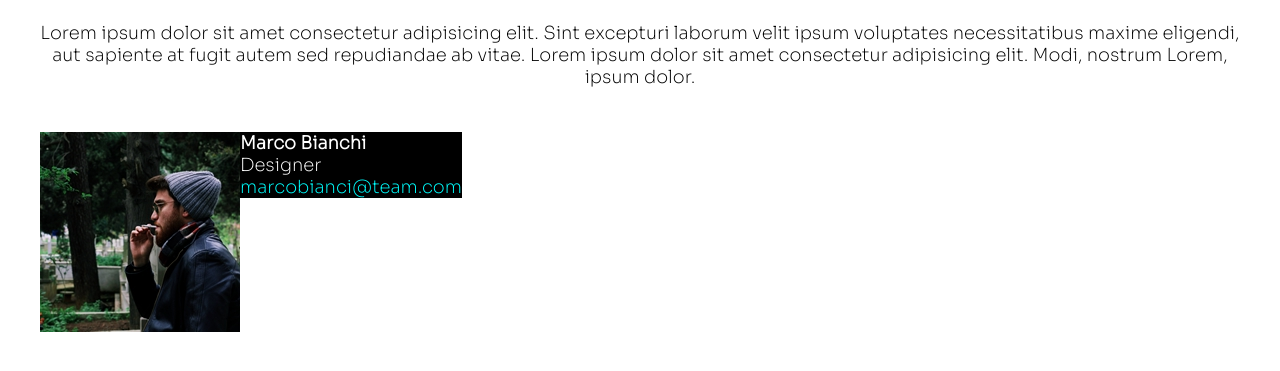
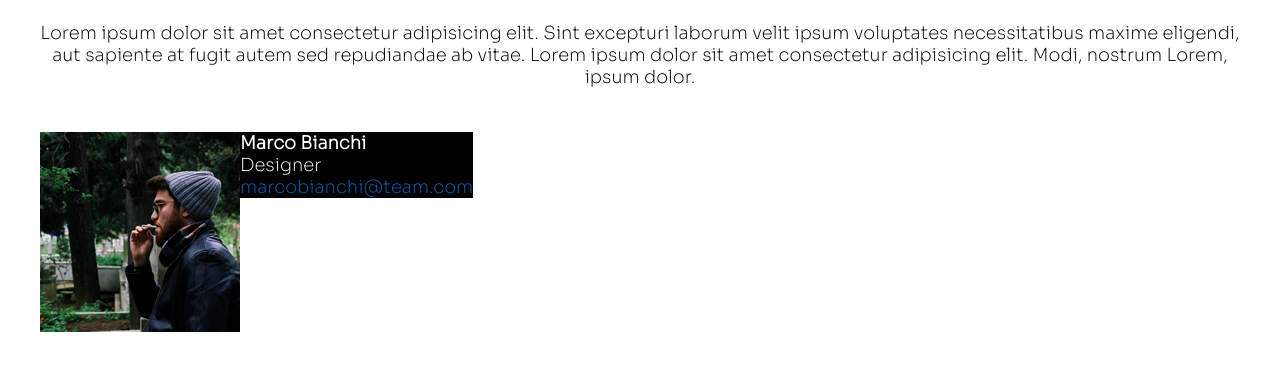
Before and after one commit to Antek93/html-css-float-cards, a plain HTML site: page index.html in a window 1280 px wide. Shown: the part 85-456 px from the top of the page. Drawn offline with Linux system fonts and the light colour scheme.

Commit message:
regolati colori

```diff
--- a/CSS/style.css
+++ b/CSS/style.css
@@ -58,15 +58,15 @@ p {
 
 .name {
     font-weight: bold;
-    color: white;
+    color: rgb(255, 255, 255);
 }
 
 .job {
     font-weight: 100;
-    color: white;
+    color: rgb(255, 255, 255);
 }
 
 .email {
-    color: aqua;
+    color: #0264b4;
 
 }
--- a/index.html
+++ b/index.html
@@ -31,7 +31,7 @@
                 <div class="description">
                     <div class="name">Marco Bianchi</div>
                     <div class="job">Designer</div>
-                    <div class="email">marcobianci@team.com</div>
+                    <div class="email">marcobianchi@team.com</div>
                 </div>
             </div>
 
```
